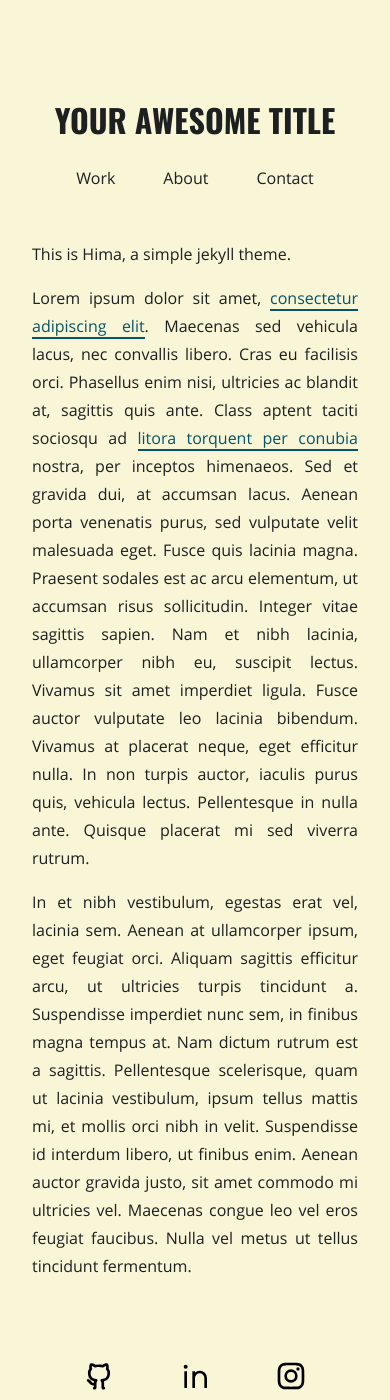
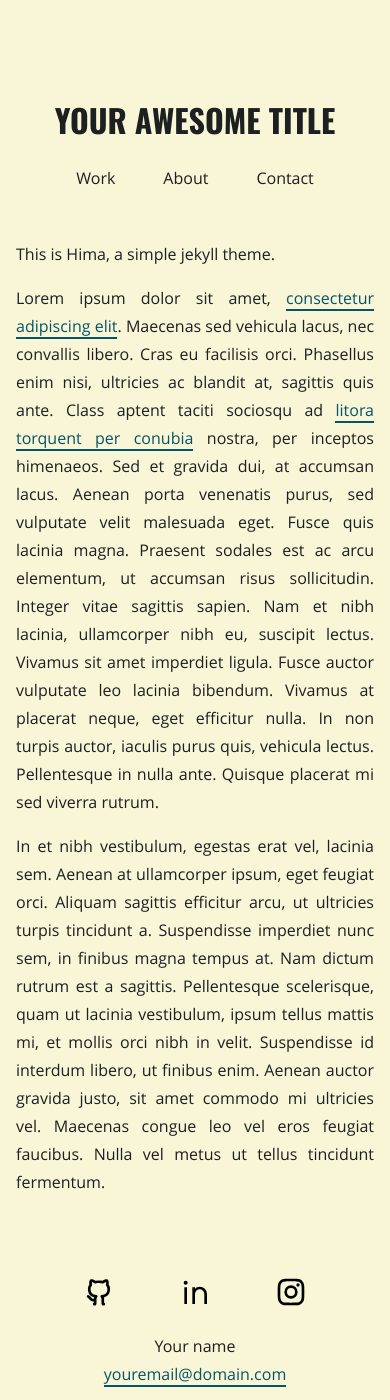
Before and after one commit to brandoncardoso/hima, a Jekyll site: the page built from index.md, in a window 390 px wide and 1400 px high. Built offline with Jekyll 4.4.1, drawn with Linux system fonts in a browser that asks for light colours.

Commit message:
adjust title size on mobile

```diff
--- a/_sass/hima/main.scss
+++ b/_sass/hima/main.scss
@@ -16,12 +16,15 @@
 $white: #faf6e8;
 
 $content-padding: 2rem;
+$content-padding-mobile: 1rem;
 $content-width: 60rem;
 
 $header-margin-top: 4rem;
 $header-height: 8rem;
 $header-pinned-height: 4rem;
 
+$on-mobile: 425px;
+$on-tablet: 800px;
 
 html {
   overflow-y: scroll;
@@ -81,6 +84,12 @@
   padding-right: $content-padding;
   max-width: calc(#{$content-width} - (2 * #{$content-padding}));
   width: 100%;
+
+  @media (max-width: $on-mobile) {
+    padding-left: $content-padding-mobile;
+    padding-right: $content-padding-mobile;
+    max-width: calc(#{$content-width} - (2 * #{$content-padding-mobile}));
+  }
 }
 
 .header {
@@ -109,6 +118,9 @@
 
     &__title {
       font-size: 1.67rem;
+      @media (max-width: $on-mobile) {
+        font-size: 1.33rem;
+      }
     }
 
     &__nav {
```
